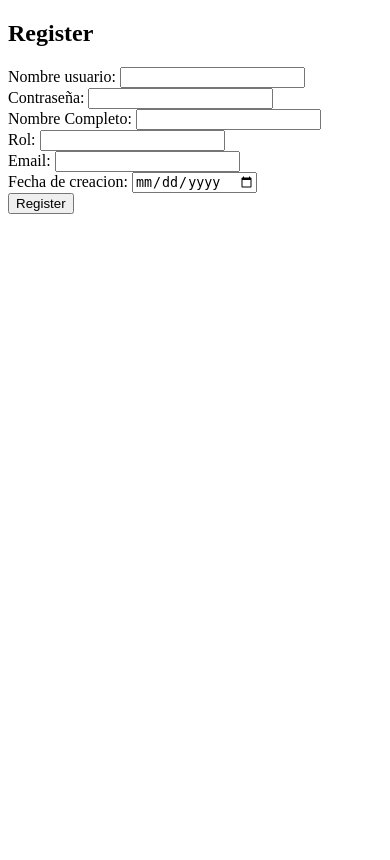
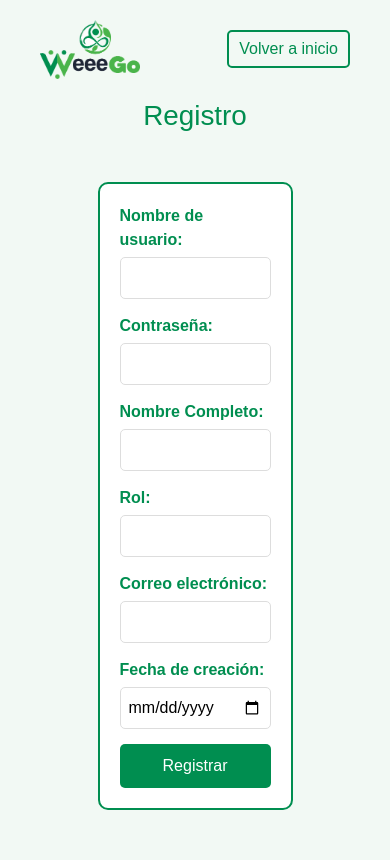
Before and after one commit to juliankaGaray/weeego, a Django app: page /registro/ in a window 390 px wide. Before the commit the page ends 214 px from the top, so only its background shows below. Run offline with Django 4.2, Linux system fonts and the light colour scheme.

Commit message:
prueba 1 paginaWeb

```diff
--- a/home/urls.py
+++ b/home/urls.py
@@ -6,6 +6,7 @@ from django.conf.urls.static import static
 # funciona gonorreaaaaaaaaaaaaaa
 
 from .views import (
+    home,
     productos,
     index,
     productos_template,
@@ -32,7 +33,8 @@ from .views import (
 )
 
 urlpatterns = [
-    path('', index, name='index'),
+    path('', home, name='home'),
+    path('index/', index, name='index'),
     path('user_login/', user_login, name='user_login'),
     path('registro/',registro, name='registro'),
     path('get/productos/', productos, name='productos'),
--- a/home/views.py
+++ b/home/views.py
@@ -23,7 +23,8 @@ from django.views.decorators.http import require_http_methods
 from django.http import JsonResponse, HttpResponseBadRequest
 
 # Create your views here.
-
+def home(request):
+    return render(request, 'home.html')
 @login_required
 def index(request):
     rol = request.session.get('rol', '')
@@ -135,14 +136,8 @@ def registro(request):
         hashed_password = make_password(password)
 
         # Construir la cadena de conexión manualmente utilizando los parámetros en settings.DATABASES
-        connection_string = (
-            f"DRIVER={{ODBC Driver 17 for SQL Server}};"
-            f"SERVER={settings.DATABASES['default']['HOST']};"
-            f"DATABASE={settings.DATABASES['default']['NAME']};"
-            f"UID={settings.DATABASES['default']['USER']};"
-            f"PWD={settings.DATABASES['default']['PASSWORD']};"
-            f"TrustServerCertificate=yes;"
-        )
+        conn = pyodbc.connect(settings.SQL_SERVER_CONNECTION_STRING)
+        cursor = conn.cursor()
 
         conn = pyodbc.connect(connection_string)
         cursor = conn.cursor()
--- a/templates/accounts/registro.html
+++ b/templates/accounts/registro.html
@@ -1,32 +1,133 @@
-
+{% load static %}
 <!DOCTYPE html>
 <html>
 <head>
-    <title>Register</title>
+    <meta charset="UTF-8">
+    <meta name="viewport" content="width=device-width, initial-scale=1.0">
+    <title>Weeego - Página de Inicio</title>
+    <link rel="stylesheet" href="{% static 'css/styles.css' %}">
+    <link href="https://cdn.jsdelivr.net/npm/bootstrap@5.3.0-alpha1/dist/css/bootstrap.min.css" rel="stylesheet">
+    <style>
+        /* Estilos personalizados */
+        body {
+            font-family: Arial, sans-serif;
+            background-color: #F2F9F4; /* primaryColor */
+            color: #008e50; /* primaryColorOs */
+        }
+
+        header {
+            background-color: #F2F9F4;
+            padding: 20px 40px;
+            display: flex;
+            justify-content: space-between;
+            align-items: center;
+        }
+
+        header img {
+            width: 100px;
+        }
+
+        .btn-primary {
+            background-color: #008E50; /* primaryColorVo */
+            border-color: #008E50;
+        }
+
+        .btn-primary:hover {
+            background-color: #4BB649; /* primaryColorVc */
+            border-color: #4BB649;
+        }
+
+        .btn-secondary {
+            background-color: #4BB649; /* primaryColorVc */
+            border-color: #4BB649;
+        }
+
+        .btn-secondary:hover {
+            background-color: #008E50; /* primaryColorVo */
+            border-color: #008E50;
+        }
+
+        .login-button {
+            border: 2px solid #008E50;
+            padding: 5px 10px;
+            border-radius: 5px;
+            color: #008E50;
+            text-decoration: none;
+        }
+
+        .login-button:hover {
+            background-color: #008E50;
+            color: #FFFFFF;
+        }
+
+        /* Centrar el formulario y darle estilo */
+        form {
+            margin: 50px auto;
+            padding: 20px;
+            width: 50%;
+            border: 2px solid #008E50; /* Color del borde */
+            border-radius: 10px;
+            background-color: #fff;
+            text-align: left; /* Justificado */
+        }
+
+        form label {
+            display: block;
+            margin-bottom: 5px;
+            font-weight: bold;
+        }
+
+        form input {
+            width: 100%;
+            padding: 8px;
+            margin-bottom: 15px;
+            border: 1px solid #ddd;
+            border-radius: 5px;
+        }
+
+        form button {
+            width: 100%;
+            padding: 10px;
+            background-color: #008E50; /* Botón verde */
+            color: white;
+            border: none;
+            border-radius: 5px;
+            font-size: 16px;
+        }
+
+        form button:hover {
+            background-color: #4BB649;
+        }
+    </style>
 </head>
 <body>
-    <h2>Register</h2>
+    <header>
+        <img src="{% static 'assets/images/image.png' %}" alt="Logo Weeego">
+        <a href="{% url 'home' %}" class="login-button">Volver a inicio</a>
+    </header>
+    <h1 class="text-center">Registro</h1>
     <form method="POST">
         {% csrf_token %}
 
-        <label for="usuario">Nombre usuario:</label>
-        <input type="text" name="usuario" id="usuario" required><br>
+        <label for="usuario">Nombre de usuario:</label>
+        <input type="text" name="usuario" id="usuario" required>
 
         <label for="clave">Contraseña:</label>
-        <input type="password" name="clave" id="clave" required><br>
+        <input type="password" name="clave" id="clave" required>
 
         <label for="nombre">Nombre Completo:</label>
-        <input type="text" name="nombre" id="nombre" required><br>
+        <input type="text" name="nombre" id="nombre" required>
 
         <label for="rol">Rol:</label>
-        <input type="text" name="rol" id="rol" required><br>
+        <input type="text" name="rol" id="rol" required>
 
-        <label for="email">Email:</label>
-        <input type="text" name="email" id="email" required><br>
+        <label for="email">Correo electrónico:</label>
+        <input type="email" name="email" id="email" required>
 
-        <label for="fecha">Fecha de creacion:</label>
-        <input type="date" name="fecha" id="fecha" required><br>
-        <button type="submit">Register</button>
+        <label for="fecha">Fecha de creación:</label>
+        <input type="date" name="fecha" id="fecha" required>
+
+        <button type="submit">Registrar</button>
     </form>
 </body>
 </html>
```
Also changed, not shown: templates/home.html (added, +218 -0 lines), static/assets/images/slide1.jpg (added), static/assets/images/slide2.jpg (added), static/assets/images/slide3.jpg (added).
